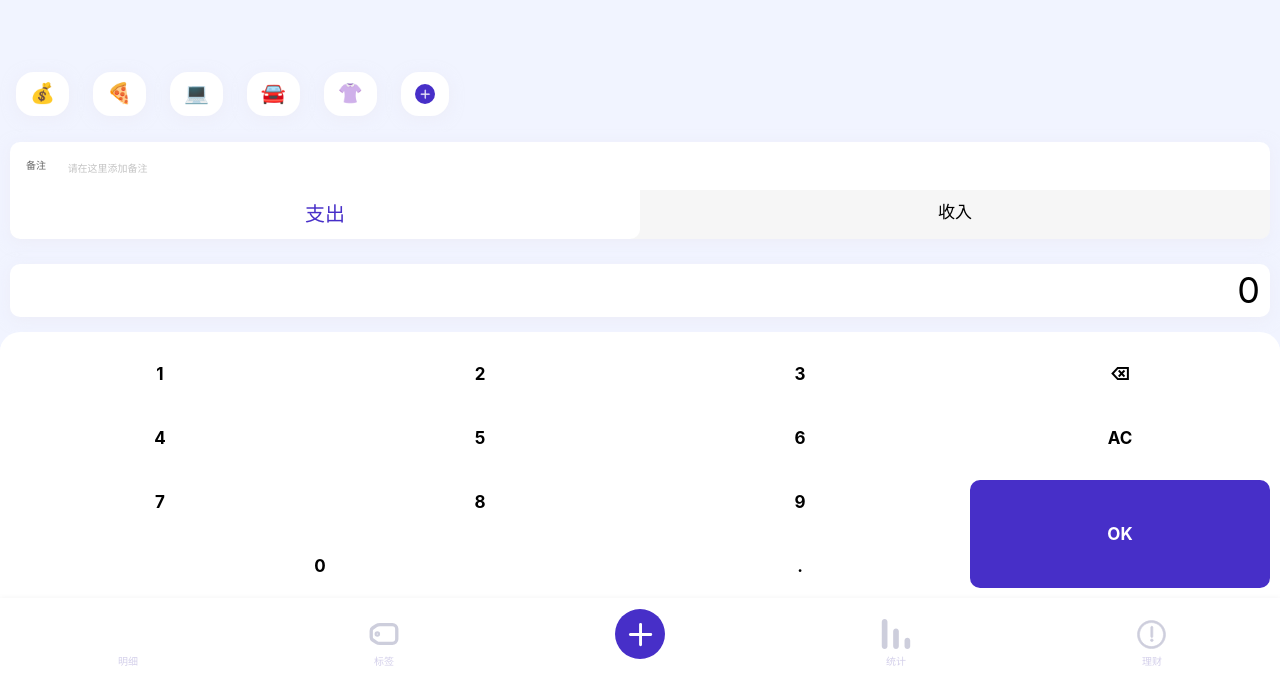
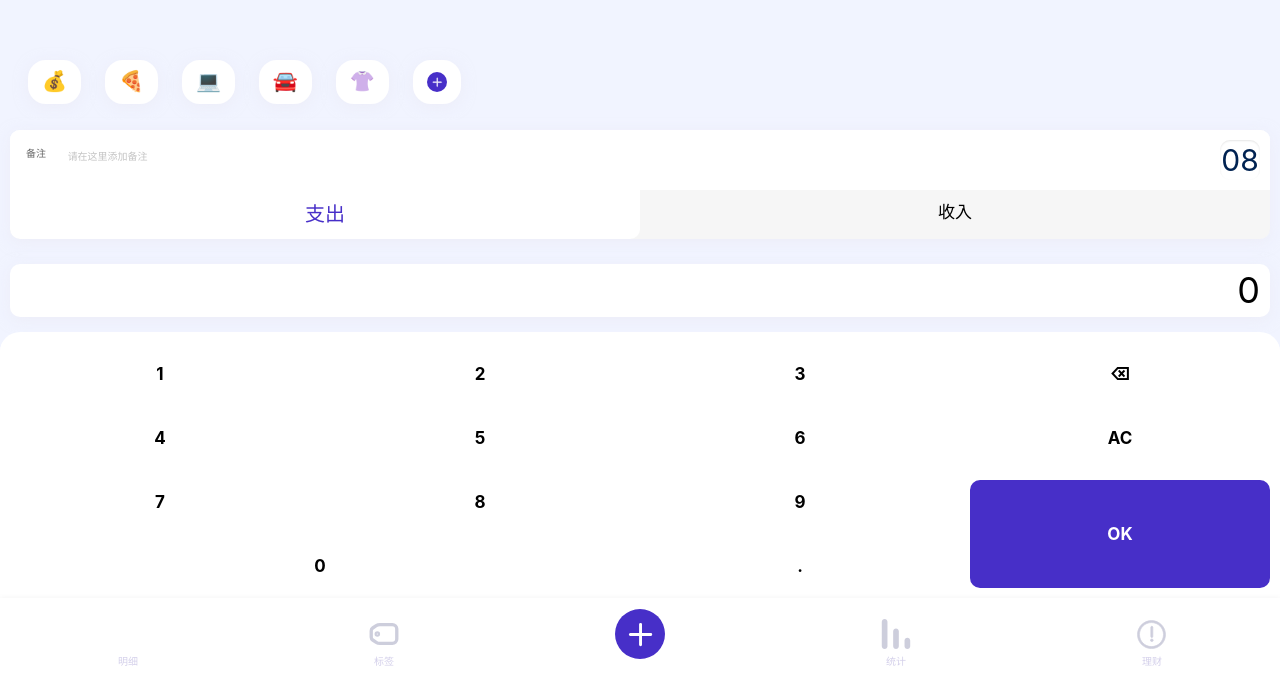
Before and after one commit to oSIBERIAo/Bookkeeping, a React app: page /#/money in a window 1280 px wide. Shown: the part 114-800 px from the top of the page. Built offline with nearby package versions, Linux system fonts and the light colour scheme.

Commit message:
DateSection UI 界面

```diff
--- a/src/views/Money.tsx
+++ b/src/views/Money.tsx
@@ -6,12 +6,15 @@ import { CategorySection } from "./Money/CategorySection"
 import { NoteSection } from "./Money/NoteSection"
 import { NumberPadSection } from "./Money/NumberPadSection"
 import { useRecords } from "../hooks/useRecords"
+import dayjs from "dayjs"
+import { DateSection } from "./Money/DateSection"
 
 const defaultSelected = {
     tagIds: [] as number[],
     note: "",
     category: "-",
     amount: "0",
+    day: dayjs(new Date().toISOString()).format("YYYY-MM-DD"),
 }
 
 const MyLayout = styled(Layout)`
@@ -31,6 +34,11 @@ const CategoryNoteSectionWrapper = styled.div`
     overflow: hidden;
     section {
         background-color: white;
+    }
+    > div {
+        display: flex;
+        justify-content: space-between;
+        background: white;
     }
     box-shadow: 0 3px 14px 0 rgba(233, 231, 241, 0.5);
 `
@@ -61,16 +69,24 @@ const Money = () => {
                 //解构赋值 {(tagIds) => onChang({ tagIds : tagIds })}
                 onChange={(tagIds) => onChang({ tagIds })}
             />
+
             <CategoryNoteSectionWrapper>
-                <NoteSection
-                    value={selected.note}
-                    onChange={(note) => onChang({ note })}
-                />
+                <div>
+                    <NoteSection
+                        value={selected.note}
+                        onChange={(note) => onChang({ note })}
+                    />
+                    <DateSection
+                        day={selected.day}
+                        onChange={(day) => onChang({ day })}
+                    ></DateSection>
+                </div>
                 <CategorySection
                     value={selected.category}
                     onChange={(category) => onChang({ category })}
                 />
             </CategoryNoteSectionWrapper>
+
             <NumberPadSection
                 value={selected.amount}
                 onChange={(amount) => onChang({ amount })}
--- /dev/null
+++ b/src/views/Money/DateSection.tsx
@@ -0,0 +1,166 @@
+import styled from "styled-components"
+import React from "react"
+
+const Wrapper = styled.section`
+    padding: 10px;
+    position: relative;
+    > input {
+        // Chrome 样式
+        ::-webkit-datetime-edit {
+            //padding: 10px 0;
+        }
+        ::-webkit-datetime-edit-fields-wrapper {
+            display: flex;
+            justify-content: center;
+            font-size: 30px;
+            //background: silver;
+        }
+        ::-webkit-datetime-edit-text {
+            display: none;
+            color: #ebecf1;
+        }
+        ::-webkit-datetime-edit-month-field {
+            display: none;
+            color: #002251;
+        }
+        ::-webkit-datetime-edit-day-field {
+            color: #002251;
+            :focus {
+                background-color: rgba(0, 0, 0, 0);
+            }
+        }
+        ::-webkit-datetime-edit-year-field {
+            display: none;
+            color: #002251;
+        }
+        ::-webkit-inner-spin-button {
+            display: none;
+        }
+        ::-webkit-calendar-picker-indicator {
+            /*这是控制下拉小箭头的*/
+            //border: 1px solid #ccc;
+            //border-radius: 14px;
+            background: white;
+            user-select: none;
+            opacity: 0;
+            cursor: pointer;
+            position: absolute;
+            width: 100%;
+            height: 100%;
+            top: 0;
+            right: 0;
+        }
+        :focus {
+            //color: red;
+            //border: 1px solid white;
+            background-color: white;
+        }
+    }
+    > input {
+        background-color: #fdfdfd;
+        border: none;
+        border-radius: 10px;
+        position: relative;
+        box-shadow: inset 0 1px 2px 0 rgba(0, 0, 0, 0.1);
+        width: 40px;
+        height: 40px;
+        //color: #472fc8;
+        outline: none;
+        //background: none;
+        //outline: none;
+        appearance: none;
+        -moz-appearance: none;
+        -webkit-appearance: none;
+    }
+    .Safari {
+        display: flex;
+        justify-content: center;
+        align-items: center;
+        //padding: 10px;
+        background-color: white;
+        //width: 40px;
+        //height: 40px;
+        //iPhone 的 Safari浏览器
+        //font-size: 1px;
+        ::-webkit-date-and-time-value {
+            margin-right: 0;
+            display: none;
+        }
+    }
+    .desktopSafari {
+        width: 120px;
+        height: 40px;
+        font-weight: bold;
+        padding-left: 10px;
+        padding-right: 10px;
+    }
+    .date {
+        display: none;
+    }
+    .MobileSafari {
+        position: absolute;
+        background-color: white;
+        top: 50%;
+        left: 50%;
+        transform: translateX(-50%) translateY(-50%);
+        font-size: 20px;
+        font-weight: bold;
+        line-height: 1;
+    }
+`
+
+type Props = {
+    day: string
+    onChange: (selected: string) => void
+}
+
+const DateSection: React.FC<Props> = (props) => {
+    const day = props.day
+    const setDay = props.onChange
+
+    const onChange = (e: React.ChangeEvent<HTMLInputElement>) => {
+        setDay(e.target.value)
+    }
+
+    const browserType = (function () {
+        let explorer = window.navigator.userAgent
+        if (explorer.indexOf("Chrome") >= 0) {
+            return "Chrome"
+        }
+        //判断是否为Safari浏览器
+        else if (explorer.indexOf("Safari") >= 0) {
+            if (explorer.indexOf("Mobile") >= 0) {
+                return "MobileSafari"
+            }
+            return "Safari"
+        }
+    })()
+
+    return (
+        <Wrapper>
+            <input
+                type="date"
+                name=""
+                id=""
+                defaultValue={day}
+                onChange={(e) => {
+                    onChange(e)
+                }}
+                className={
+                    browserType === "Safari" ? "Safari desktopSafari" : "Safari"
+                }
+            />
+            <div
+                className={
+                    browserType === "MobileSafari"
+                        ? "Safari MobileSafari"
+                        : "date"
+                }
+            >
+                {day.split("-")[2]}
+            </div>
+        </Wrapper>
+    )
+}
+
+export { DateSection }
--- a/src/views/Money/TagsSection.tsx
+++ b/src/views/Money/TagsSection.tsx
@@ -18,7 +18,6 @@ const Wrapper = styled.section`
     ol {
         padding: 12px 16px;
         overflow: scroll;
-        margin: 0 -12px;
         li {
             background-color: white;
             display: inline-block;
```
